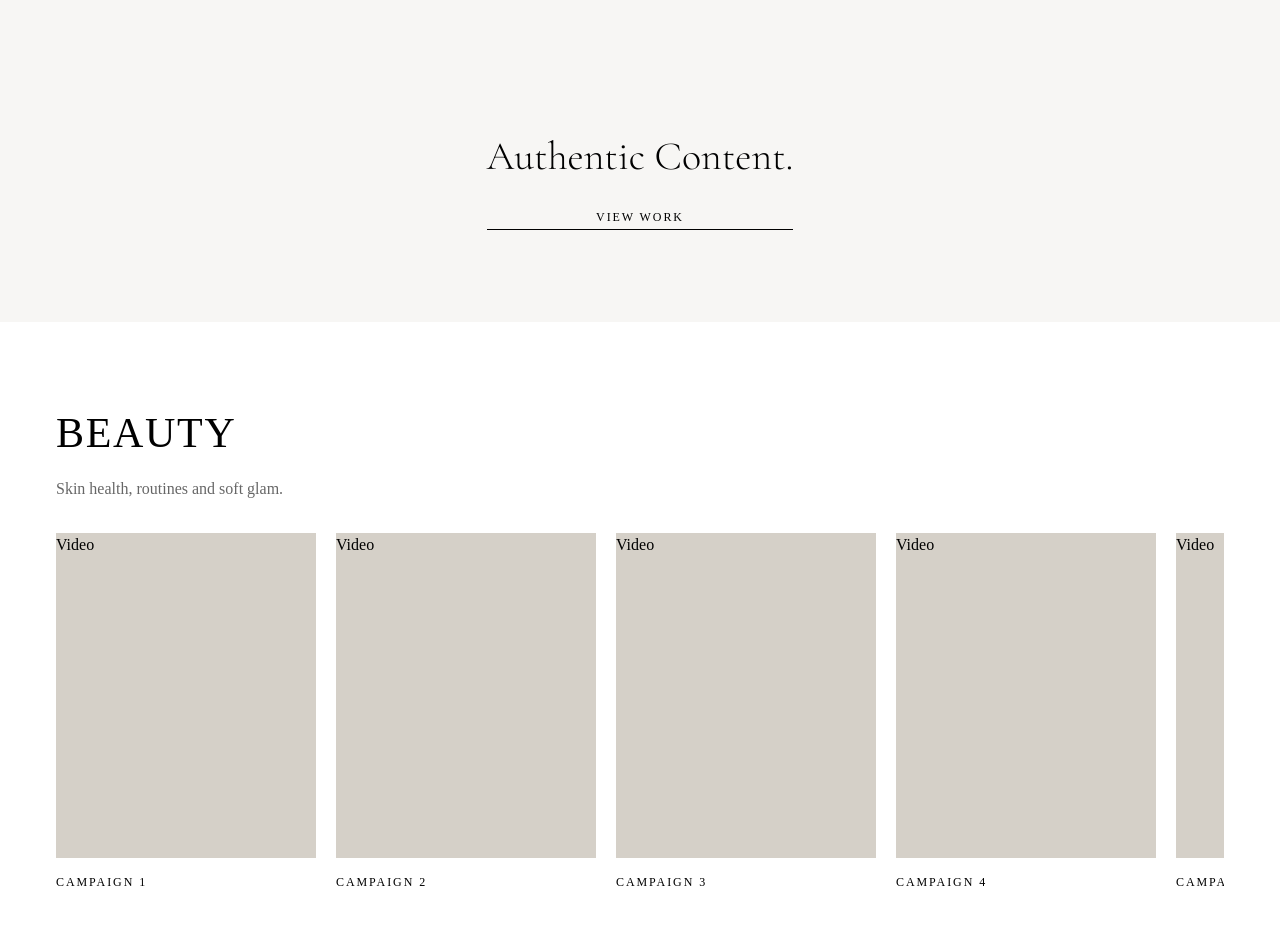
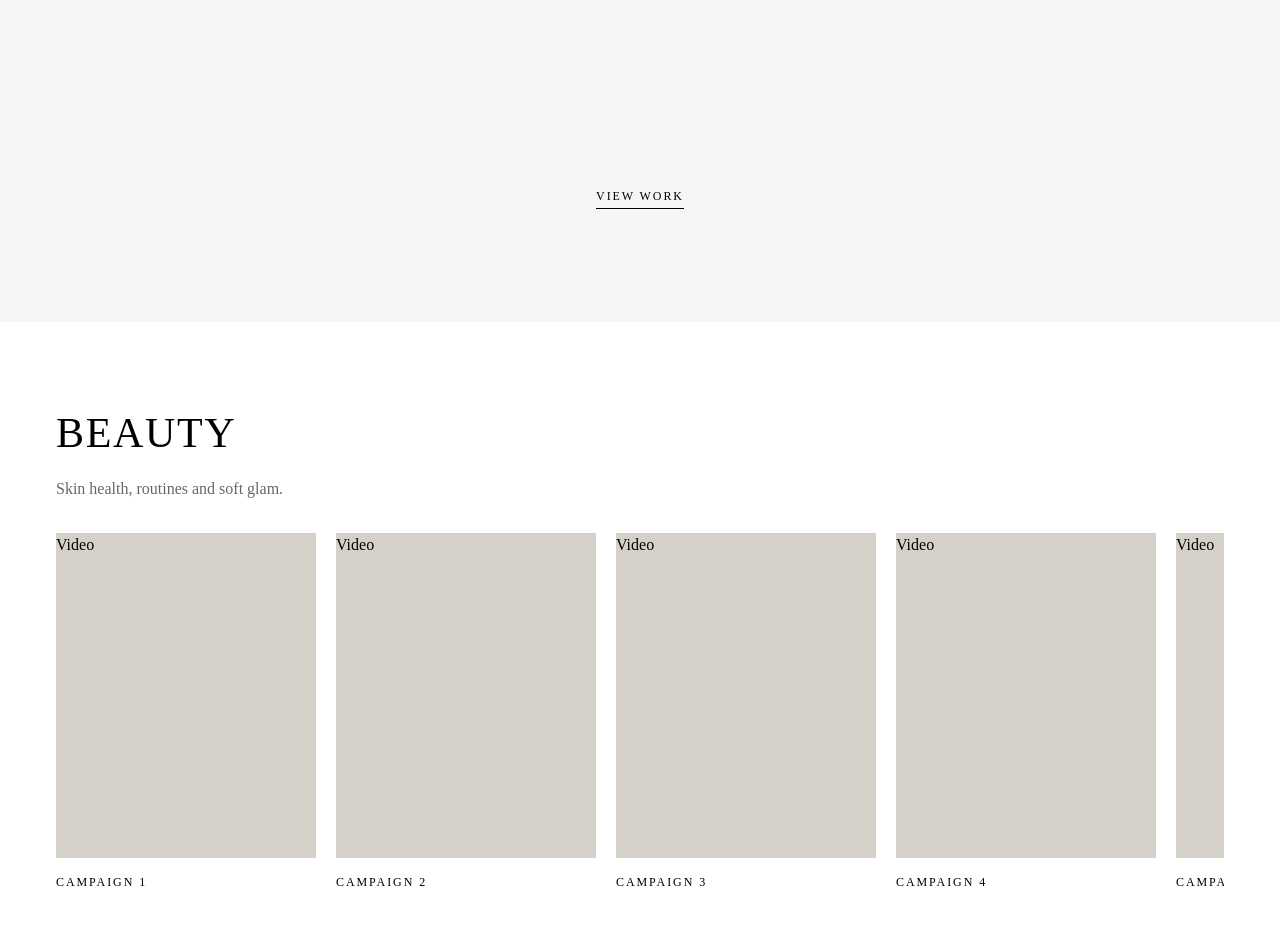
Before and after one commit to livemhaugland/ugc-portfolio, a React (Vite) app: page / in a window 1280 px wide. Shown: the part 980-1905 px from the top of the page. Built offline with nearby package versions, Linux system fonts and the light colour scheme.

Commit message:
updated portfolio

```diff
--- a/src/App.jsx
+++ b/src/App.jsx
@@ -67,10 +67,6 @@ export default function App() {
       <main id="top">
         <section className="flex items-center justify-center bg-[#f7f6f4] px-8 py-4 text-center md:px-14 min-h-[35vh]">
           <div className="flex flex-col justify-center bg-[#f7f6f4] px-10 py-12 md:px-24">
-            <h1 className="text-[25px] leading-[1.05] md:text-[40px]" style={{ fontFamily: '"Cormorant Garamond", serif', fontWeight: 300 }}>
-              Authentic Content.<br />
-            </h1>
-
 
 
             <a href="#portfolio" className="mt-8 inline-block border-b border-black pb-1 text-xs uppercase tracking-[0.16em]">
```
